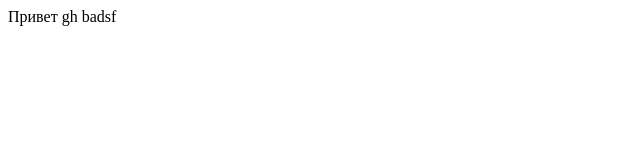
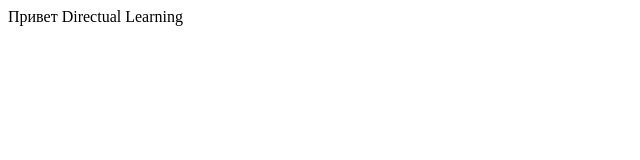
Before and after one commit to directual/learning, a website: page index.html in a window 1280 px wide. Shown: the full height of the page, 0-640 px from the left. Drawn offline with Linux system fonts and the light colour scheme.

Commit message:
Tools for code

```diff
--- a/index.html
+++ b/index.html
@@ -5,6 +5,6 @@
     <title>Title</title>
 </head>
 <body>
- <div>Привет gh badsf</div>
+ <div>Привет Directual Learning</div>
 </body>
 </html>
```
Also changed, not shown: package.json (added, +33 -0 lines), .eslintrc.js (added), .prettierrc.js (added), README.md, 4 other files.
